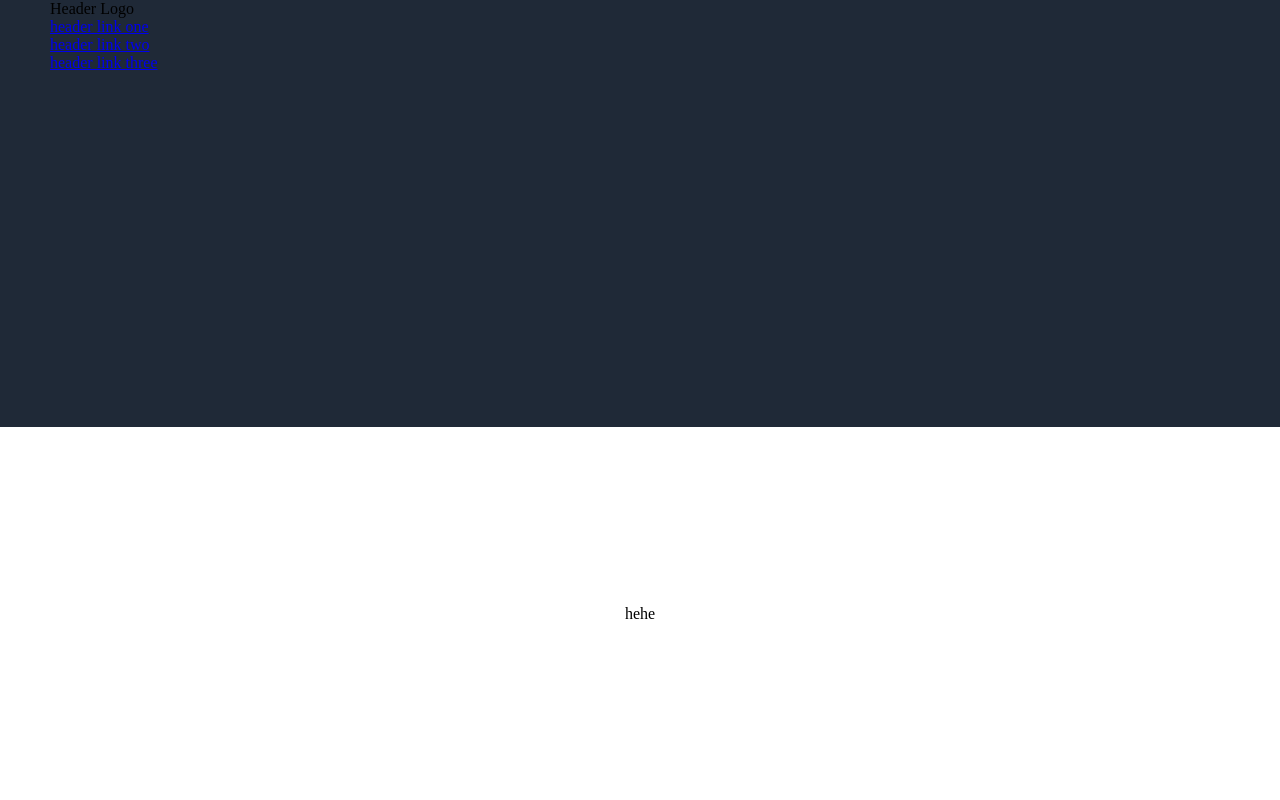
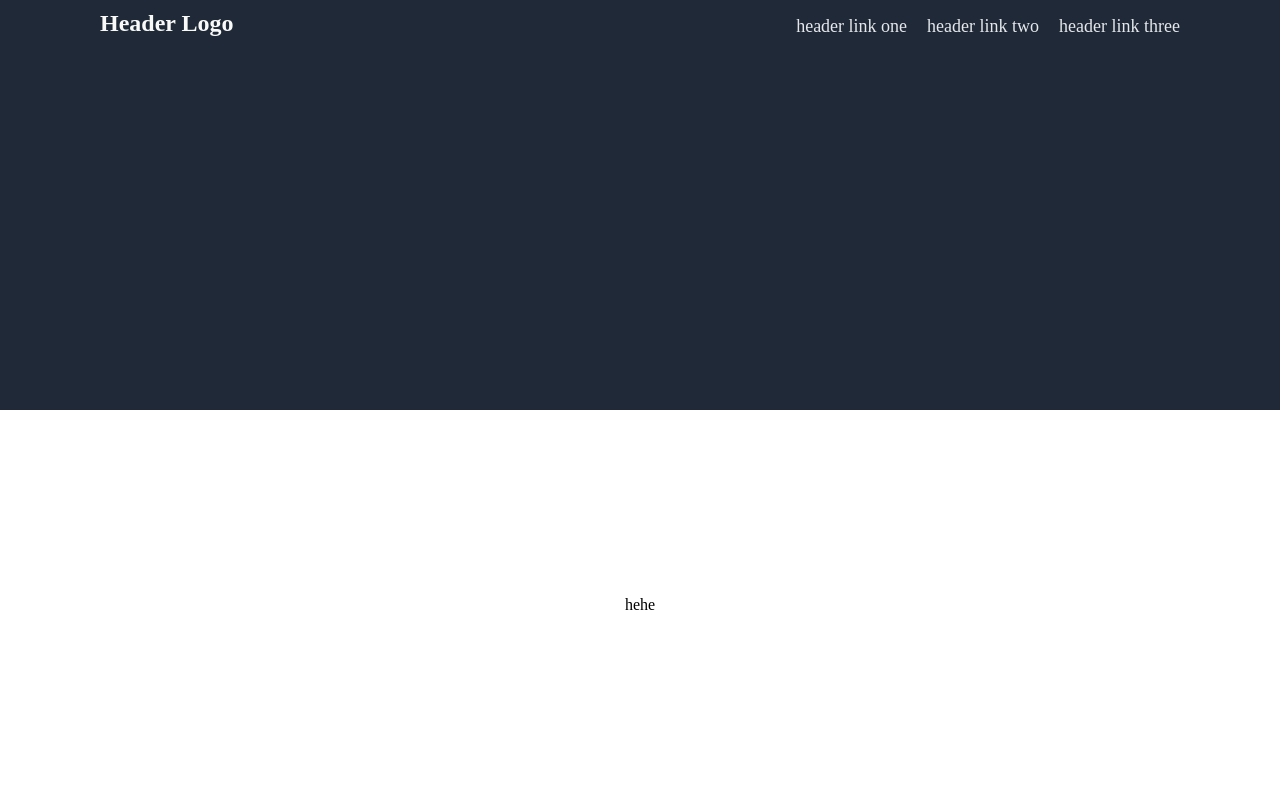
Before and after one commit to VerminSupreme/landing_page, a plain HTML site: page index.html in a window 1280 px wide. Drawn offline with Linux system fonts and the light colour scheme.

Commit message:
yabababa

```diff
--- a/index.html
+++ b/index.html
@@ -8,7 +8,7 @@
         <div class="header">
             <ul>
                 <li id="logo">Header Logo</li>
-                <li><a href="#">header link one</a></li>
+                <li class="push-right"><a href="#">header link one</a></li>
                 <li><a href="#">header link two</a></li>
                 <li><a href="#">header link three</a></li>
             </ul>
--- a/style.css
+++ b/style.css
@@ -10,11 +10,11 @@ body{
 body div{
     display: flex;
     flex: auto;
-    flex-direction: row;
-    padding: 0 50px;
+    padding: 0 100px;
 }
 .header{
     background: #1F2937;
+    flex-direction: column;
 }
 .information{
     display: flex;
@@ -22,8 +22,26 @@ body div{
     align-items: center;
     justify-content: center;
 }
-ul, li{
+ul{
+    gap: 20px;
+    display: flex;
+    flex-direction: row;
     padding: 0;
+    padding-top: 10px;
     margin: 0;
-    list-style-type: none;;
+    list-style-type: none;
+    align-items: flex-end;
 }
+a{
+    color: #E5E7EB;
+    text-decoration: none;
+    font-size: 18px;
+}
+.push-right{
+    margin-left: auto;
+}
+#logo{
+    color: #F9FAF8;
+    font-size: 24px;
+    font-weight: 900;
+}
```
